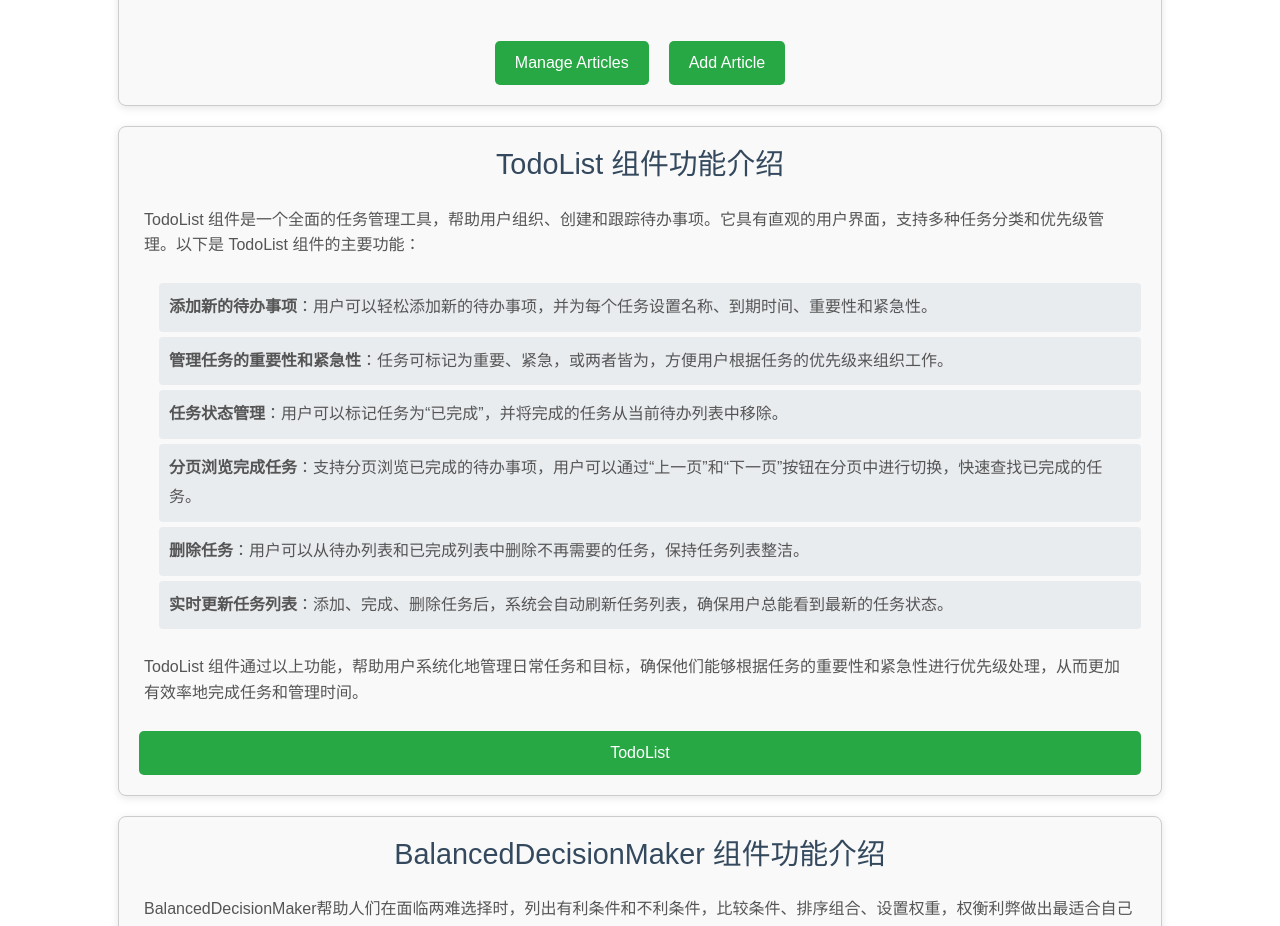
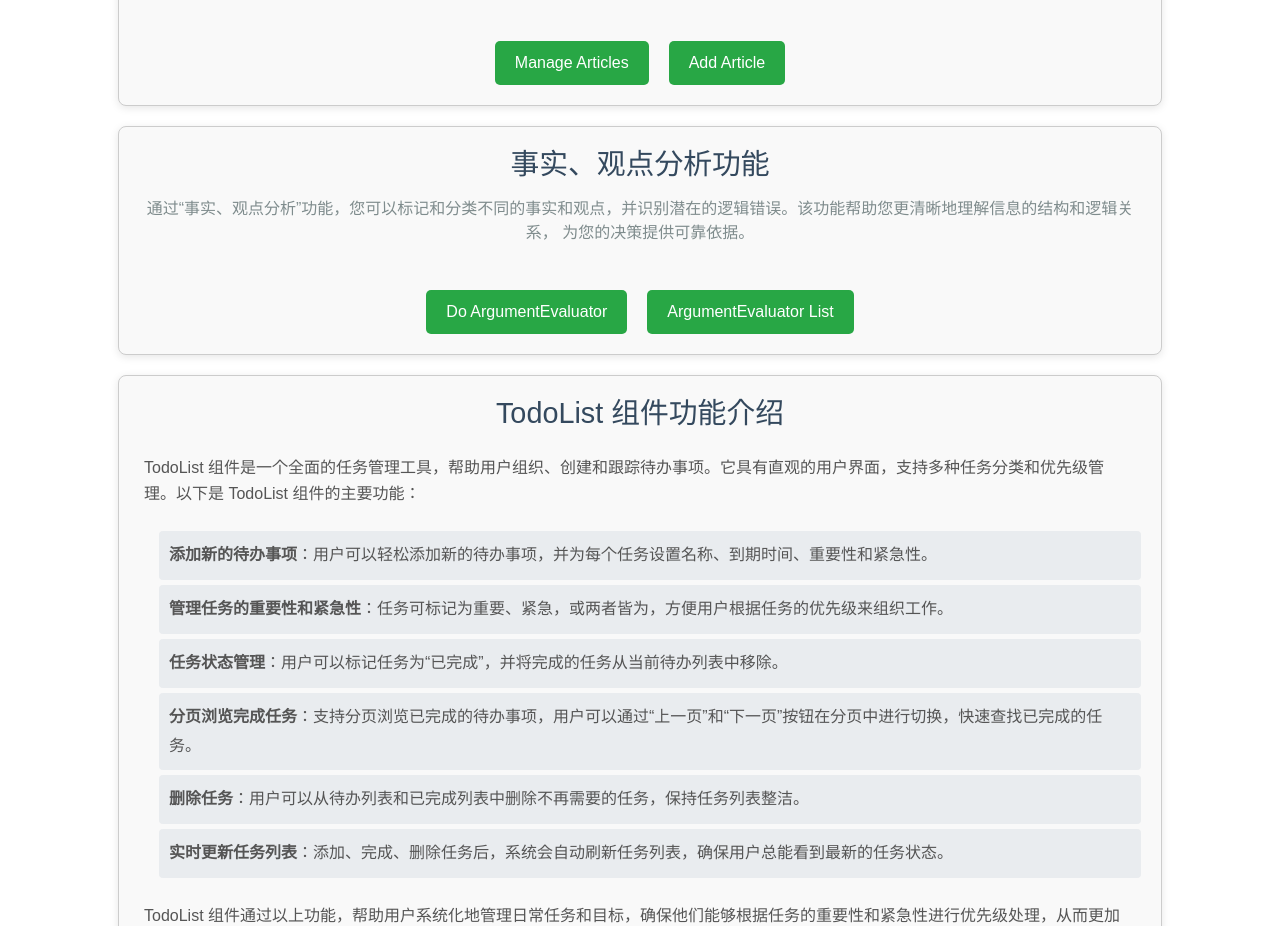
Before and after one commit to tuxiantian/decision-app, a React (Create React App) app: page / in a window 1280 px wide. Shown: the part 2540-3466 px from the top of the page. Built offline with nearby package versions, Linux system fonts and the light colour scheme; no server answers; a small style sheet from the web is missing.

Commit message:
首页事实观点分析介绍

```diff
--- a/src/Home.js
+++ b/src/Home.js
@@ -92,6 +92,19 @@ const Home = () => {
         </div>
       </section>
 
+      {/* 事实、观点分析功能介绍部分 */}
+      <section className="home-section" style={{ width: '90%', margin: '20px auto', boxSizing: 'border-box', backgroundColor: '#f9f9f9', padding: '20px', borderRadius: '8px', border: '1px solid #ccc' }}>
+        <h2>事实、观点分析功能</h2>
+        <p>
+          通过“事实、观点分析”功能，您可以标记和分类不同的事实和观点，并识别潜在的逻辑错误。该功能帮助您更清晰地理解信息的结构和逻辑关系，
+          为您的决策提供可靠依据。
+        </p>
+        <div style={{ display: 'flex', justifyContent: 'center', gap: '20px', marginTop: '20px' }}>
+          <Link to="/argument-evaluator" className="home-link-button" style={{ display: 'block', textAlign: 'center', marginTop: '20px', padding: '10px 20px', backgroundColor: '#28a745', color: 'white', textDecoration: 'none', borderRadius: '5px' }}>Do ArgumentEvaluator</Link>
+          <Link to="/argument-evaluator-list" className="home-link-button" style={{ display: 'block', textAlign: 'center', marginTop: '20px', padding: '10px 20px', backgroundColor: '#28a745', color: 'white', textDecoration: 'none', borderRadius: '5px' }}>ArgumentEvaluator List</Link>
+        </div>
+
+      </section>
 
       <section className="home-section" style={{ width: '90%', margin: '20px auto', boxSizing: 'border-box', backgroundColor: '#f9f9f9', padding: '20px', borderRadius: '8px', border: '1px solid #ccc' }}>
         <h2 style={{ textAlign: 'center', marginBottom: '20px' }}>TodoList 组件功能介绍</h2>
```
